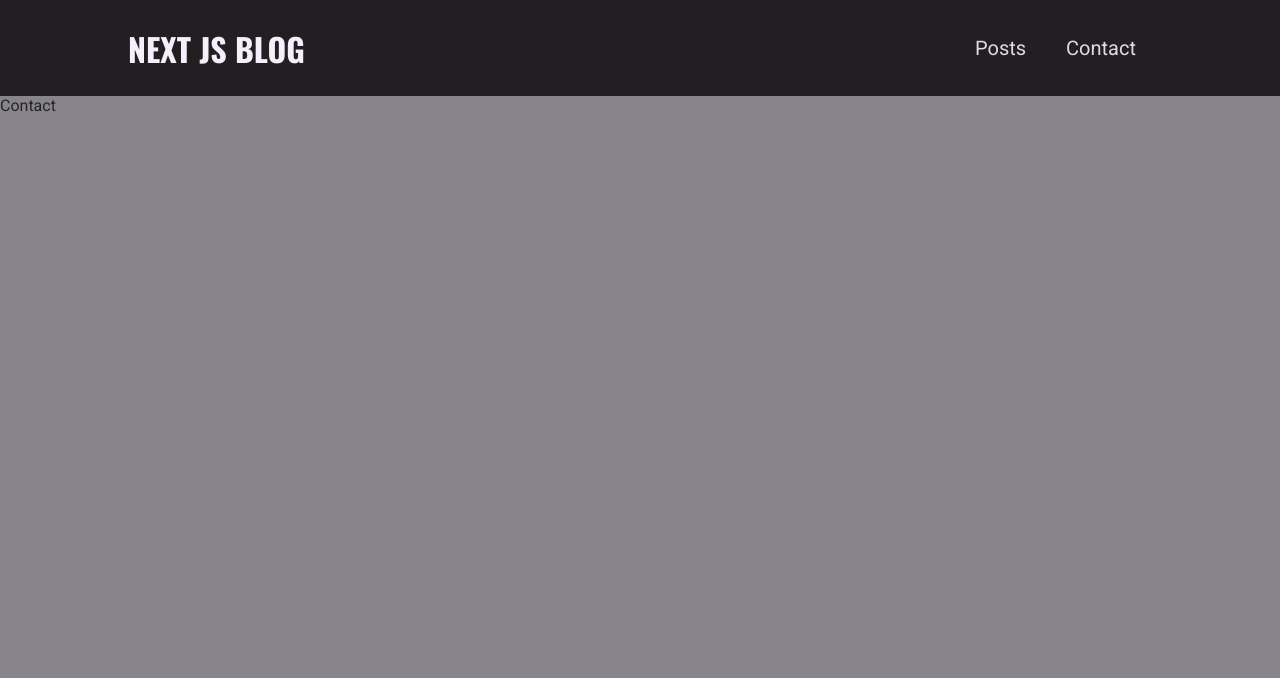
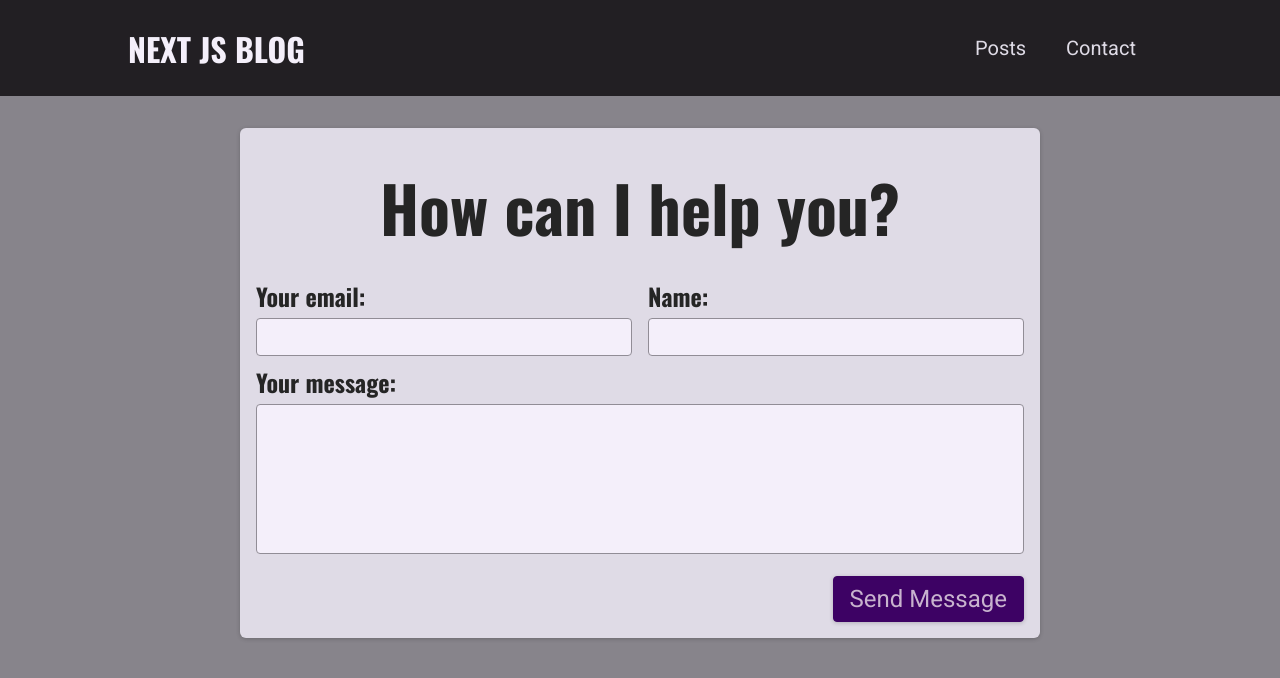
Before and after one commit to alex-ovdiichuk/next-js-blog, a Next.js app: page /contact in a window 1280 px wide. Shown: the top 678 px of the page. Built offline with nearby package versions, Linux system fonts and the light colour scheme.

Commit message:
Added contact form

```diff
--- /dev/null
+++ b/components/Contact/ContactForm.module.css
@@ -0,0 +1,73 @@
+.contact {
+  margin: var(--size-8) auto;
+  border-radius: 6px;
+  background-color: var(--color-grey-100);
+  width: 90%;
+  max-width: 50rem;
+  padding: var(--size-4);
+  box-shadow: 0 1px 4px rgba(0, 0, 0, 0.2);
+  font-size: var(--size-6);
+}
+
+.contact h1 {
+  font-size: var(--size-8);
+  margin: var(--size-4) 0;
+  text-align: left;
+}
+
+.form label {
+  display: block;
+  font-family: 'Oswald', sans-serif;
+  font-weight: bold;
+  margin: var(--size-2) 0 var(--size-1) 0;
+}
+
+.form input,
+.form textarea {
+  font: inherit;
+  padding: var(--size-1);
+  border-radius: 4px;
+  width: 100%;
+  border: 1px solid var(--color-grey-400);
+  background-color: var(--color-grey-50);
+  resize: none;
+}
+
+.controls {
+  display: flex;
+  column-gap: 1rem;
+  flex-wrap: wrap;
+}
+
+.control {
+  flex: 1;
+  min-width: 10rem;
+}
+
+.actions {
+  margin-top: var(--size-4);
+  text-align: right;
+}
+
+.form button {
+  font: inherit;
+  cursor: pointer;
+  background-color: var(--color-primary-700);
+  border: 1px solid var(--color-primary-700);
+  padding: var(--size-2) var(--size-4);
+  border-radius: 4px;
+  color: var(--color-primary-50);
+  box-shadow: 0 1px 4px rgba(0, 0, 0, 0.2);
+}
+
+.form button:hover {
+  background-color: var(--color-primary-500);
+  border-color: var(--color-primary-500);
+}
+
+@media (min-width: 768px) {
+  .contact h1 {
+    font-size: var(--size-16);
+    text-align: center;
+  }
+}
--- /dev/null
+++ b/components/Contact/ContactForm.tsx
@@ -0,0 +1,61 @@
+import React, { FC, useState, ChangeEvent, SyntheticEvent } from 'react';
+
+import styles from './ContactForm.module.css';
+
+export const ContactForm: FC = () => {
+  const [email, setEmail] = useState('');
+  const [name, setName] = useState('');
+  const [message, setMessage] = useState('');
+
+  const emailHandler = (e: ChangeEvent<HTMLInputElement>): void => setEmail(e.target.value);
+  const nameHandler = (e: ChangeEvent<HTMLInputElement>): void => setName(e.target.value);
+  const messageHandler = (e: ChangeEvent<HTMLTextAreaElement>): void => setMessage(e.target.value);
+
+  const submitHandler = (e: SyntheticEvent): void => {
+    e.preventDefault();
+
+    fetch('/api/contact', {
+      method: 'POST',
+      headers: {
+        'Content-Type': 'application/json',
+      },
+      body: JSON.stringify({
+        email,
+        name,
+        message,
+      }),
+    });
+  };
+
+  return (
+    <section className={styles.contact}>
+      <h1>How can I help you?</h1>
+      <form className={styles.form} onSubmit={submitHandler}>
+        <div className={styles.controls}>
+          <div className={styles.control}>
+            <label htmlFor="email">Your email:</label>
+            <input type="email" id="email" value={email} onChange={emailHandler} required />
+          </div>
+          <div className={styles.control}>
+            <label htmlFor="name">Name:</label>
+            <input type="text" id="name" value={name} onChange={nameHandler} required />
+          </div>
+        </div>
+        <div className={styles.control}>
+          <label htmlFor="message">Your message:</label>
+          <textarea
+            name="message"
+            id="message"
+            rows={5}
+            value={message}
+            onChange={messageHandler}
+          />
+        </div>
+
+        <div className={styles.actions}>
+          <button>Send Message</button>
+        </div>
+      </form>
+    </section>
+  );
+};
--- /dev/null
+++ b/components/Contact/index.ts
@@ -0,0 +1 @@
+export * from './ContactForm';
--- a/components/Posts/PostDetail/PostContent.tsx
+++ b/components/Posts/PostDetail/PostContent.tsx
@@ -35,7 +35,6 @@ export const PostContent: FC<PostContentProps> = ({ post }) => {
       const { children } = code;
 
       return (
-        // <code>123</code>
         <SyntaxHighlighter language="javascript" style={atomDark}>
           {children}
         </SyntaxHighlighter>
--- a/package.json
+++ b/package.json
@@ -9,6 +9,7 @@
   },
   "dependencies": {
     "gray-matter": "^4.0.3",
+    "mongodb": "^3.6.6",
     "next": "10.2.0",
     "react": "17.0.2",
     "react-dom": "17.0.2",
@@ -16,6 +17,7 @@
     "react-syntax-highlighter": "^15.4.3"
   },
   "devDependencies": {
+    "@types/mongodb": "^3.6.12",
     "@types/react": "^17.0.4",
     "@types/react-syntax-highlighter": "^13.5.0",
     "@typescript-eslint/eslint-plugin": "^4.22.0",
--- /dev/null
+++ b/pages/api/contact.ts
@@ -0,0 +1,30 @@
+import type { NextApiRequest, NextApiResponse } from 'next';
+import { MongoClient } from 'mongodb';
+
+export default async (req: NextApiRequest, res: NextApiResponse): Promise<void> => {
+  if (req.method === 'POST') {
+    const { email, name, message } = req.body;
+    if (!email || !email.includes('@') || !name.trim() || !message.trim()) {
+      res.status(402).json({ message: 'Invalid input' });
+      return;
+    }
+
+    const newMessage = { email, name, message };
+
+    let client: MongoClient;
+    try {
+      client = await MongoClient.connect(
+        'mongodb+srv://root:ac2d5wcd@cluster0.f2urp.mongodb.net/next-js-blog?retryWrites=true&w=majority'
+      );
+      const db = client.db();
+
+      await db.collection('messages').insertOne(newMessage);
+    } catch (err) {
+      res.status(500).json({ message: 'Internal server error' });
+      return;
+    }
+    client.close();
+
+    res.status(201).json({ messahe: 'Message saved' });
+  }
+};
--- a/pages/contact.tsx
+++ b/pages/contact.tsx
@@ -1,7 +1,9 @@
 import React, { FC } from 'react';
 
+import { ContactForm } from '../components/Contact';
+
 const Contact: FC = () => {
-  return <div>Contact</div>;
+  return <ContactForm />;
 };
 
 export default Contact;
```
Also changed, not shown: 1 other file (tests, documents, lock files or other folders).
